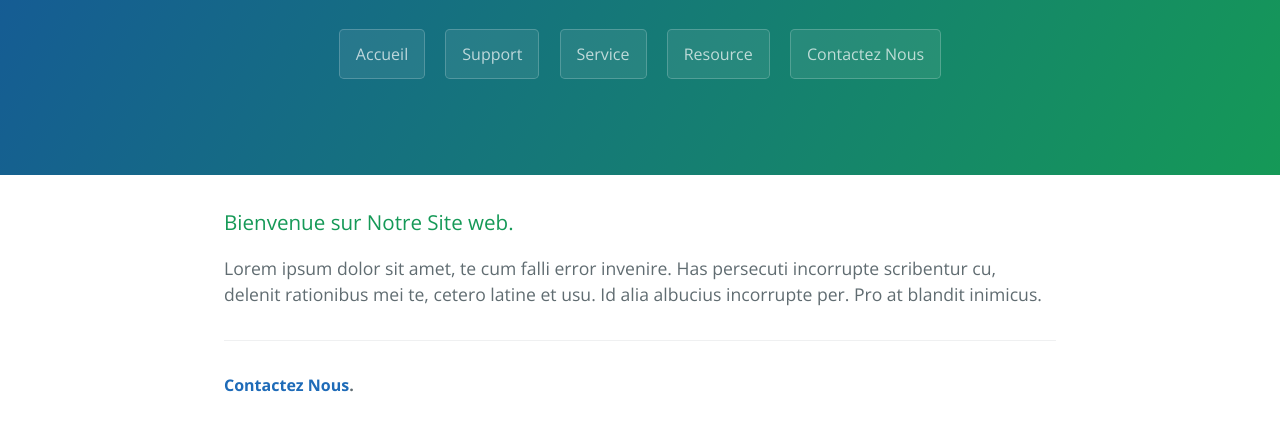
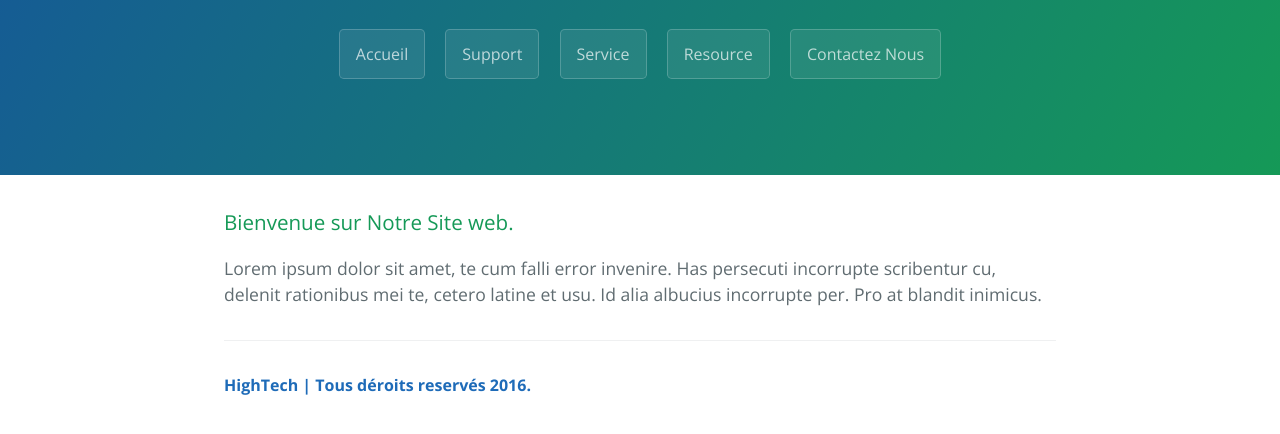
Before and after one commit to atefBB/static-html-site, a plain HTML site: page index.html in a window 1280 px wide. Shown: the part 208-642 px from the top of the page. Drawn offline with nearby package versions, Linux system fonts and the light colour scheme.

Commit message:
add copyrights in index.html file

```diff
--- a/index.html
+++ b/index.html
@@ -37,7 +37,8 @@
       <footer class="site-footer">
         <span class="site-footer-owner">
           <a href="#contact">
-            Contactez Nous</a>.
+            HighTech | Tous déroits reservés 2016.
+          </a>
         </span>
       </footer>
     </section>
```
